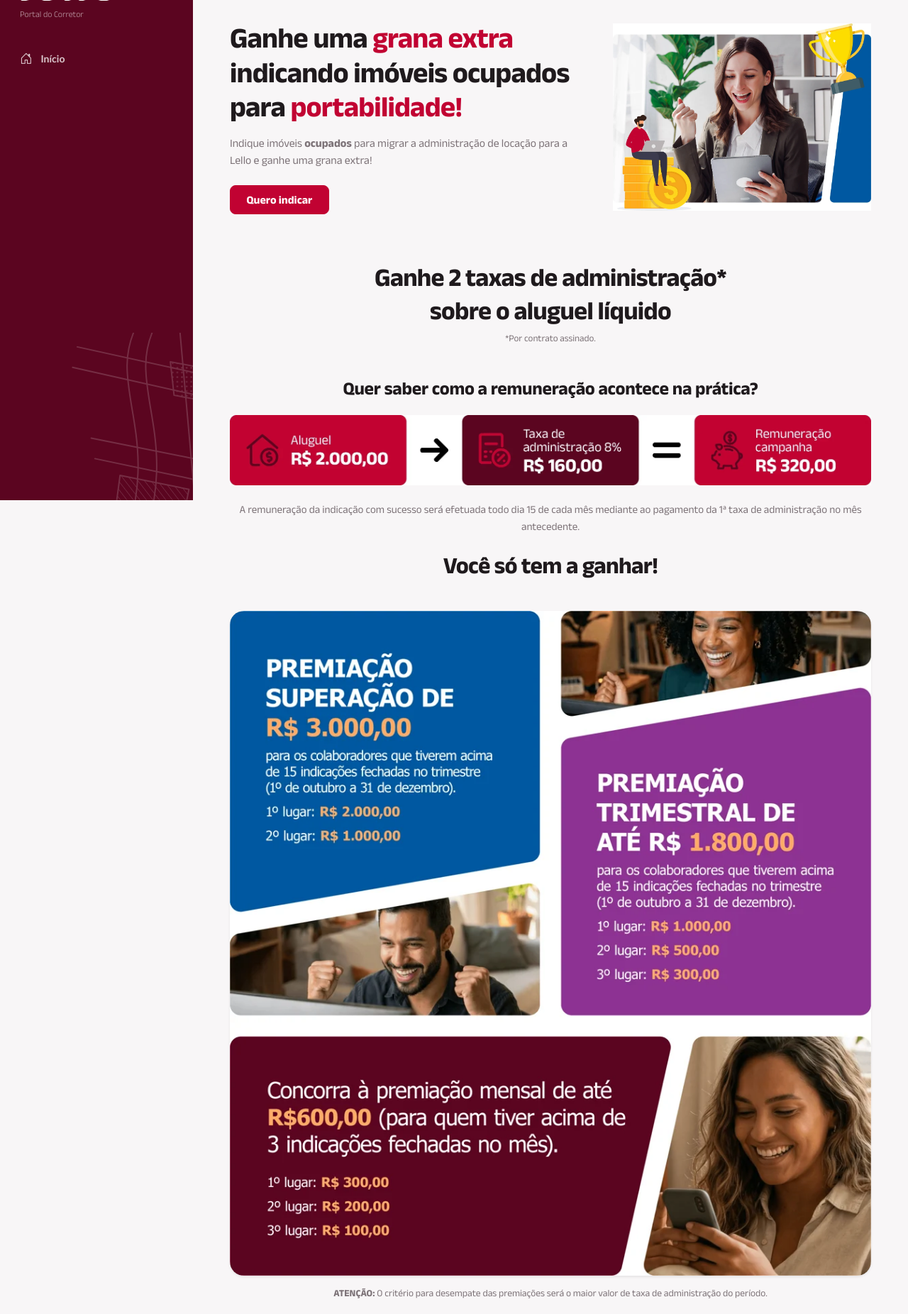
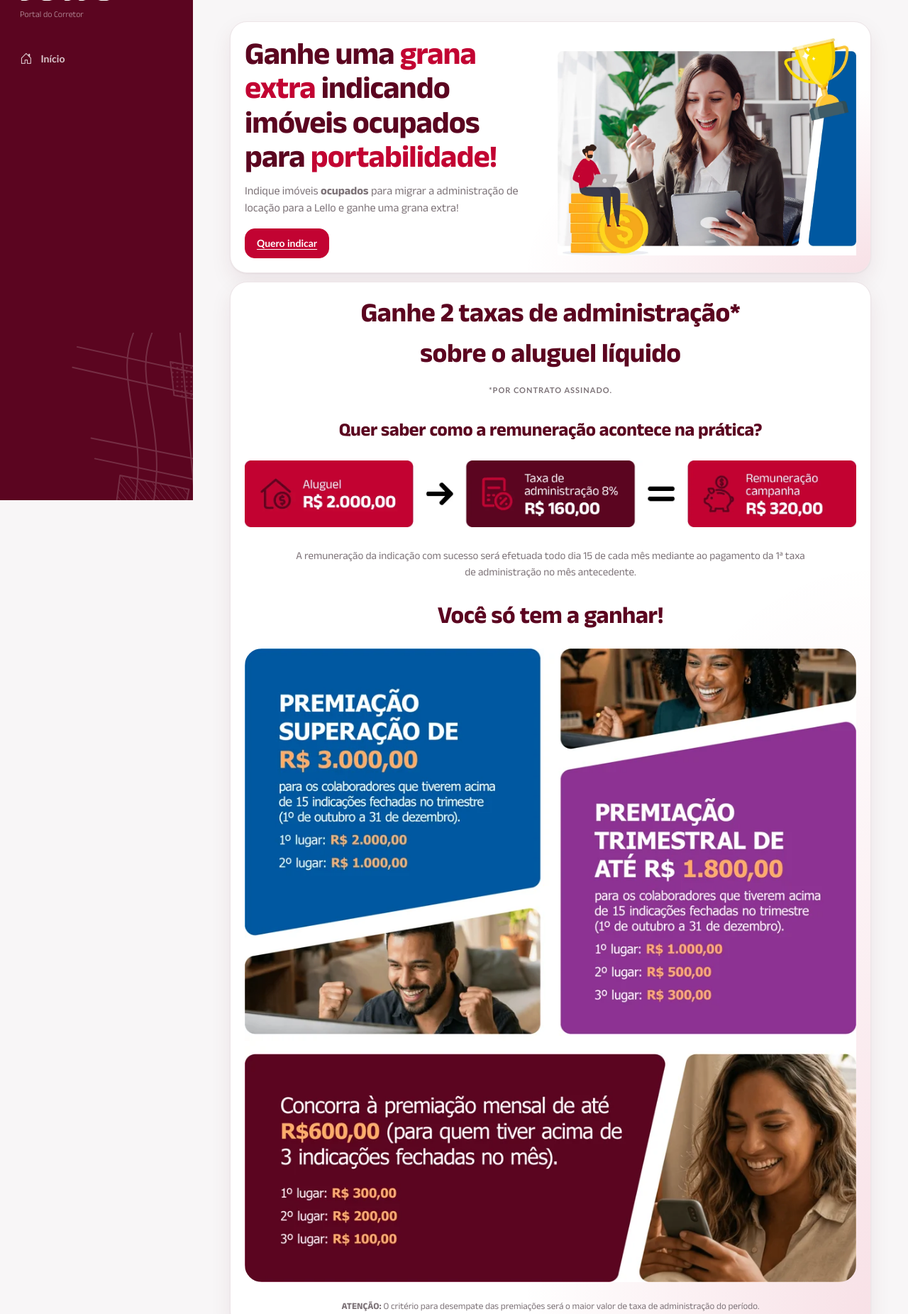
Before and after one commit to dehonsilva-a11y/taagendado, a Python web app: template app/templates/indicacao.html in a window 1280 px wide. Shown: the part 95-1947 px from the top of the page at 71% size. Run offline with Jinja, Linux system fonts and the light colour scheme; the template is opened without the code that fills it, so the values that code supplies are empty; some web fonts are replaced.

Commit message:
refactor: indicacao uses design system

```diff
--- a/app/templates/indicacao.html
+++ b/app/templates/indicacao.html
@@ -3,183 +3,99 @@
 {% block page_title %}Indicações{% endblock %}
 
 {% block content %}
-<!-- CONTAINER PRINCIPAL: Define a "caixa" central da página -->
-<div class="mx-auto" style="max-width: 960px; padding: 0 16px;">
-
-    <!-- 1. SEÇÃO SUPERIOR: BANNER PRINCIPAL -->
-    <section class="mb-5 py-3">
-        <div class="row align-items-center g-4">
-            <!-- Texto e Botão -->
-            <div class="col-12 col-md-6 col-lg-7 text-center text-md-start">
-                <h1 class="fw-bold mb-3" style="color: #1f1a1d; font-size: clamp(1.85rem, 3.5vw, 2.7rem); line-height: 1.2; letter-spacing: -0.02em;">
-                    Ganhe uma <span style="color: var(--lello-red);">grana extra</span><br class="d-none d-lg-inline">
-                    indicando imóveis ocupados<br class="d-none d-lg-inline">
-                    para <span style="color: var(--lello-red);">portabilidade!</span>
-                </h1>
-
-                <p class="text-secondary mb-4 mx-auto mx-md-0" style="font-size: 1.05rem; line-height: 1.55; max-width: 500px;">
-                    Indique imóveis <strong>ocupados</strong> para migrar a administração de locação para a Lello e ganhe uma grana extra!
-                </p>
-
-                <a href="#indicar" onclick="rolarParaIndicacao(event)" class="btn btn-primary fw-bold px-4 py-2" style="border-radius: 8px; font-size: 1.05rem;">
-                    Quero indicar
-                </a>
+<div class="lo-stack" style="padding: var(--space-4); max-width: 960px; margin:0 auto;">
+    <div class="lo-card" style="padding: var(--space-5);">
+        <div style="display:grid; grid-template-columns: repeat(auto-fit, minmax(280px,1fr)); gap: var(--space-5); align-items:center;">
+            <div>
+                <h1 style="margin:0; font-size: clamp(28px,4vw,44px); font-weight:800; line-height:1.1; letter-spacing:-.02em;">Ganhe uma <span style="color:var(--accent);">grana extra</span> indicando imóveis ocupados para <span style="color:var(--accent);">portabilidade!</span></h1>
+                <p style="margin: var(--space-3) 0 0; color:var(--muted); font-size:16px; max-width:500px;">Indique imóveis <b>ocupados</b> para migrar a administração de locação para a Lello e ganhe uma grana extra!</p>
+                <div style="margin-top: var(--space-4);">
+                    <a href="#indicar" onclick="rolarParaIndicacao(event)" class="lo-btn lo-btn-fill">Quero indicar</a>
+                </div>
             </div>
-
-            <!-- Imagem Superior -->
-            <div class="col-12 col-md-6 col-lg-5 text-center text-md-end">
-                <img src="{{ url_for('static', filename='img/ativo_23_100.png') }}"
-                     alt="Campanha de Portabilidade Lello"
-                     class="img-fluid"
-                     style="width: 100%; height: auto; object-fit: contain;">
+            <div style="text-align:center;">
+                <img src="{{ url_for('static', filename='img/ativo_23_100.png') }}" alt="Campanha de Portabilidade Lello" style="max-width:100%; height:auto;">
             </div>
         </div>
-    </section>
+    </div>
 
-    <!-- 2. SEÇÃO: COMO FUNCIONA A REMUNERAÇÃO NA PRÁTICA -->
-    <section class="text-center my-5 py-2">
-        <h2 class="fw-bold mb-1" style="color: #1f1a1d; font-size: clamp(1.7rem, 3vw, 2.4rem); line-height: 1.2; letter-spacing: -0.02em;">
-            Ganhe 2 taxas de administração*
-        </h2>
-        <h2 class="fw-bold mb-2" style="color: #1f1a1d; font-size: clamp(1.7rem, 3vw, 2.4rem); line-height: 1.2; letter-spacing: -0.02em;">
-            sobre o aluguel líquido
-        </h2>
-        <p class="text-muted small mb-5">
-            *Por contrato assinado.
-        </p>
+    <div class="lo-card" style="text-align:center; padding: var(--space-5);">
+        <h2 style="margin:0; font-size: clamp(24px,3vw,38px); font-weight:800;">Ganhe 2 taxas de administração*</h2>
+        <h2 style="margin:0; font-size: clamp(24px,3vw,38px); font-weight:800;">sobre o aluguel líquido</h2>
+        <div class="lo-label" style="margin-top: var(--space-2);">*Por contrato assinado.</div>
 
-        <h3 class="fw-bold mb-4" style="color: #1f1a1d; font-size: clamp(1.25rem, 2.2vw, 1.7rem); letter-spacing: -0.01em;">
-            Quer saber como a remuneração acontece na prática?
-        </h3>
+        <h3 style="margin: var(--space-5) 0 0; font-size: clamp(18px,2.2vw,26px); font-weight:700;">Quer saber como a remuneração acontece na prática?</h3>
+        <div style="margin-top: var(--space-4);">
+            <img src="{{ url_for('static', filename='img/ativo_4_100.png') }}" alt="Cálculo da remuneração na prática" style="max-width:100%; height:auto;">
+        </div>
+        <p style="margin: var(--space-4) auto 0; color:var(--muted); max-width:720px;">A remuneração da indicação com sucesso será efetuada todo dia 15 de cada mês mediante ao pagamento da 1ª taxa de administração no mês antecedente.</p>
+        <h3 style="margin: var(--space-4) 0 0; font-size: clamp(22px,2.8vw,34px); font-weight:800;">Você só tem a ganhar!</h3>
+        <div style="margin-top: var(--space-4);">
+            <img src="{{ url_for('static', filename='img/ativo_33_100.png') }}" alt="Premiações de Superação, Trimestral e Mensal" style="max-width:100%; height:auto; border-radius: var(--radius-card);">
+        </div>
+        <p style="margin: var(--space-3) 0 0; color:var(--muted); font-size:13px;"><b>ATENÇÃO:</b> O critério para desempate das premiações será o maior valor de taxa de administração do período.</p>
+    </div>
 
-        <!-- Imagem do Cálculo (Agora ocupa 100% da largura do container) -->
-        <div class="mb-4 w-100">
-            <img src="{{ url_for('static', filename='img/ativo_4_100.png') }}"
-                 alt="Cálculo da remuneração na prática"
-                 class="img-fluid w-100"
-                 style="height: auto; object-fit: contain;">
-        </div>
-
-        <p class="text-secondary mx-auto mb-4" style="font-size: 1rem; line-height: 1.6;">
-            A remuneração da indicação com sucesso será efetuada todo dia 15 de cada mês mediante ao pagamento da 1ª taxa de administração no mês antecedente.
-        </p>
-
-        <h3 class="fw-bold mb-5" style="color: #1f1a1d; font-size: clamp(1.6rem, 2.8vw, 2.2rem); letter-spacing: -0.02em;">
-            Você só tem a ganhar!
-        </h3>
-
-        <!-- Imagem das Premiações (Agora ocupa 100% da largura do container) -->
-        <div class="mb-3 w-100">
-            <img src="{{ url_for('static', filename='img/ativo_33_100.png') }}"
-                 alt="Premiações de Superação, Trimestral e Mensal"
-                 class="img-fluid w-100 rounded-4 shadow-sm"
-                 style="height: auto; object-fit: contain;">
-        </div>
-
-        <p class="text-secondary mx-auto mb-0" style="font-size: 0.9rem;">
-            <strong>ATENÇÃO:</strong> O critério para desempate das premiações será o maior valor de taxa de administração do período.
-        </p>
-    </section>
-
-    <!-- 3. QUEM PODE PARTICIPAR -->
-    <section class="my-5 py-3">
-        <div class="row align-items-center g-4">
-            <!-- Imagem à Esquerda -->
-            <div class="col-12 col-md-5 text-center text-md-start">
-                <img src="{{ url_for('static', filename='img/ativo_25_100.png') }}"
-                     alt="Participe da Campanha"
-                     class="img-fluid"
-                     style="width: 100%; height: auto; object-fit: contain;">
+    <div class="lo-card" style="padding: var(--space-5);">
+        <div style="display:grid; grid-template-columns: repeat(auto-fit, minmax(280px,1fr)); gap: var(--space-5); align-items:center;">
+            <div style="text-align:center;">
+                <img src="{{ url_for('static', filename='img/ativo_25_100.png') }}" alt="Participe da Campanha" style="max-width:100%; height:auto;">
             </div>
-
-            <!-- Texto à Direita -->
-            <div class="col-12 col-md-7 text-center text-md-start">
-                <h2 class="fw-bold mb-3" style="color: #1f1a1d; font-size: clamp(1.65rem, 2.8vw, 2.3rem); line-height: 1.25; letter-spacing: -0.02em;">
-                    Esses prêmios podem ser seus! <span style="color: var(--lello-red);">Corra e indique!</span>
-                </h2>
-
-                <p class="text-secondary mb-3" style="font-size: 1rem; line-height: 1.6;">
-                    <strong>Colaboradores corporativos, captadores, executivos comerciais, Inside Sales, corretores, vendas, gerentes e colaboradores Lello Condomínios</strong> estão habilitados para participar da campanha e aumentar suas comissões com a portabilidade de imóveis!
-                </p>
-
-                <p class="mb-4" style="font-size: 0.95rem; color: #1f1a1d;">
-                    <strong>Quem não participa:</strong> Telefonistas, recepcionistas e E1.
-                </p>
-
-                <a href="#indicar" class="btn btn-primary fw-bold px-4 py-2" style="border-radius: 8px; font-size: 1.05rem;">
-                    Indicar Imóvel
-                </a>
+            <div>
+                <h2 style="margin:0; font-size: clamp(24px,2.8vw,36px); font-weight:800;">Esses prêmios podem ser seus! <span style="color:var(--accent);">Corra e indique!</span></h2>
+                <p style="margin: var(--space-3) 0 0; color:var(--muted);"><b>Colaboradores corporativos, captadores, executivos comerciais, Inside Sales, corretores, vendas, gerentes e colaboradores Lello Condomínios</b> estão habilitados para participar da campanha e aumentar suas comissões com a portabilidade de imóveis!</p>
+                <p style="margin: var(--space-3) 0 0;"><b>Quem não participa:</b> Telefonistas, recepcionistas e E1.</p>
+                <div style="margin-top: var(--space-4);">
+                    <a href="#indicar" class="lo-btn lo-btn-fill">Indicar Imóvel</a>
+                </div>
             </div>
         </div>
-    </section>
+    </div>
 
-    <!-- 4. CANAIS DE INDICAÇÃO E WHATSAPP -->
-    <section id="indicar" class="my-5 pt-4 text-center" style="scroll-margin-top: 90px;">
-        <h2 class="fw-bold mb-4" style="color: #1f1a1d; font-size: clamp(1.8rem, 3vw, 2.4rem); letter-spacing: -0.02em;">
-            Indicar imóvel:
-        </h2>
-
-        <!-- Cards das Portabilidades ocupando as laterais -->
-        <div class="row g-3 mb-4 text-start">
-            <div class="col-12 col-md-6">
-                <a href="{{ url_for('main.portabilidade_interna') }}" class="shortcut w-100">
-                    <span class="ico"><i class="bi bi-arrow-left-right"></i></span>
-                    <span>
-                        <h3>Portabilidade Interna</h3>
-                        <p>Transferência de administração de carteira interna ocupada.</p>
-                    </span>
-                    <i class="bi bi-chevron-right go"></i>
-                </a>
-            </div>
-
-            <div class="col-12 col-md-6">
-                <a href="{{ url_for('main.portabilidade_externa') }}" class="shortcut w-100">
-                    <span class="ico"><i class="bi bi-box-arrow-up-right"></i></span>
-                    <span>
-                        <h3>Portabilidade Externa</h3>
-                        <p>Traga a administração de imóveis de outras imobiliárias.</p>
-                    </span>
-                    <i class="bi bi-chevron-right go"></i>
-                </a>
-            </div>
+    <div id="indicar" style="scroll-margin-top: 90px;">
+        <div class="lo-label" style="margin-bottom: var(--space-3);">Indicar imóvel</div>
+        <div style="display:grid; grid-template-columns: repeat(auto-fit, minmax(280px,1fr)); gap:12px;">
+            <a href="{{ url_for('main.portabilidade_interna') }}" class="lo-card" style="text-decoration:none; color:inherit; gap:10px; padding:16px;">
+                <div class="lo-row" style="padding:0; align-items:center;">
+                    <div class="lo-itile"><svg class="lo-ico" viewBox="0 0 24 24"><polyline points="17 1 21 5 17 9"/><path d="M3 11V9a4 4 0 0 1 4-4h14"/><polyline points="7 23 3 19 7 15"/><path d="M21 13v2a4 4 0 0 1-4 4H3"/></svg></div>
+                    <div class="lo-grow">
+                        <div style="font-weight:700; font-size:16px;">Portabilidade Interna</div>
+                        <div style="color:var(--muted); font-size:13px;">Transferência de administração de carteira interna ocupada.</div>
+                    </div>
+                    <svg class="lo-ico" viewBox="0 0 24 24"><polyline points="9 18 15 12 9 6"/></svg>
+                </div>
+            </a>
+            <a href="{{ url_for('main.portabilidade_externa') }}" class="lo-card" style="text-decoration:none; color:inherit; gap:10px; padding:16px;">
+                <div class="lo-row" style="padding:0; align-items:center;">
+                    <div class="lo-itile"><svg class="lo-ico" viewBox="0 0 24 24"><path d="M18 13v6a2 2 0 0 1-2 2H5a2 2 0 0 1-2-2V8a2 2 0 0 1 2-2h6"/><polyline points="15 3 21 3 21 9"/><line x1="10" y1="14" x2="21" y2="3"/></svg></div>
+                    <div class="lo-grow">
+                        <div style="font-weight:700; font-size:16px;">Portabilidade Externa</div>
+                        <div style="color:var(--muted); font-size:13px;">Traga a administração de imóveis de outras imobiliárias.</div>
+                    </div>
+                    <svg class="lo-ico" viewBox="0 0 24 24"><polyline points="9 18 15 12 9 6"/></svg>
+                </div>
+            </a>
         </div>
-
-        <!-- Botão WhatsApp -->
         {% set mensagem_wa = "Olá, eu sou " ~ session.get('user_nome', 'Corretor') ~ ", corretor da filial " ~ session.get('user_filial', 'Matriz') ~ ", e eu gostaria de fazer uma indicação." %}
-        <div class="d-flex justify-content-center my-4">
-            <a href="https://wa.me/5511910163462?text={{ mensagem_wa | urlencode }}"
-               target="_blank"
-               rel="noopener noreferrer"
-               class="btn btn-success btn-lg px-4 py-3 fw-bold d-inline-flex align-items-center gap-2 shadow-sm"
-               style="background-color: #25D366; border-color: #25D366; border-radius: 12px; font-size: 1.1rem;">
-                <i class="bi bi-whatsapp fs-4"></i>
+        <div style="display:flex; justify-content:center; margin-top: var(--space-5);">
+            <a href="https://wa.me/5511910163462?text={{ mensagem_wa | urlencode }}" target="_blank" rel="noopener noreferrer" class="lo-btn lo-btn-fill" style="background:#25D366; border-color:#25D366; color:#fff;">
+                <svg class="lo-ico" viewBox="0 0 24 24"><path d="M21 11.5a8.38 8.38 0 0 1-.9 3.8 8.5 8.5 0 0 1-7.6 4.7 8.38 8.38 0 0 1-3.8-.9L3 21l1.9-5.7a8.38 8.38 0 0 1-.9-3.8 8.5 8.5 0 0 1 4.7-7.6 8.38 8.38 0 0 1 3.8-.9h.5a8.48 8.48 0 0 1 8 8v.5z"/></svg>
                 Indicar via WhatsApp (+55 11 91016-3462)
             </a>
         </div>
-    </section>
+    </div>
 
-    <!-- 5. RODAPÉ DE CONTATO -->
-    <footer class="text-center my-5 pt-4 pb-2 border-top" style="border-color: var(--line) !important;">
-        <h3 class="fw-bold h5 mb-2" style="color: #1f1a1d;">Ficou com alguma dúvida?</h3>
-        <p class="text-secondary mb-0" style="font-size: 0.95rem;">
-            Entre em contato pelo e-mail:
-            <a href="mailto:portabilidade.locacao@lello.com.br" class="fw-semibold text-decoration-none" style="color: var(--lello-red);">
-                portabilidade.locacao@lello.com.br
-            </a>
-        </p>
-    </footer>
+    <div style="text-align:center; padding: var(--space-5) 0; border-top:1px solid var(--line);">
+        <h3 style="margin:0; font-size:18px; font-weight:700;">Ficou com alguma dúvida?</h3>
+        <p style="margin:6px 0 0; color:var(--muted);">Entre em contato pelo e-mail: <a href="mailto:portabilidade.locacao@lello.com.br" style="color:var(--accent); font-weight:600; text-decoration:none;">portabilidade.locacao@lello.com.br</a></p>
+    </div>
+</div>
 
-</div>
 <script>
 function rolarParaIndicacao(event) {
     if (event) event.preventDefault();
     const destino = document.getElementById('indicar');
-    if (destino) {
-        destino.scrollIntoView({
-            behavior: 'smooth',
-            block: 'start'
-        });
-    }
+    if (destino) destino.scrollIntoView({ behavior: 'smooth', block: 'start' });
 }
 </script>
 {% endblock %}
```
